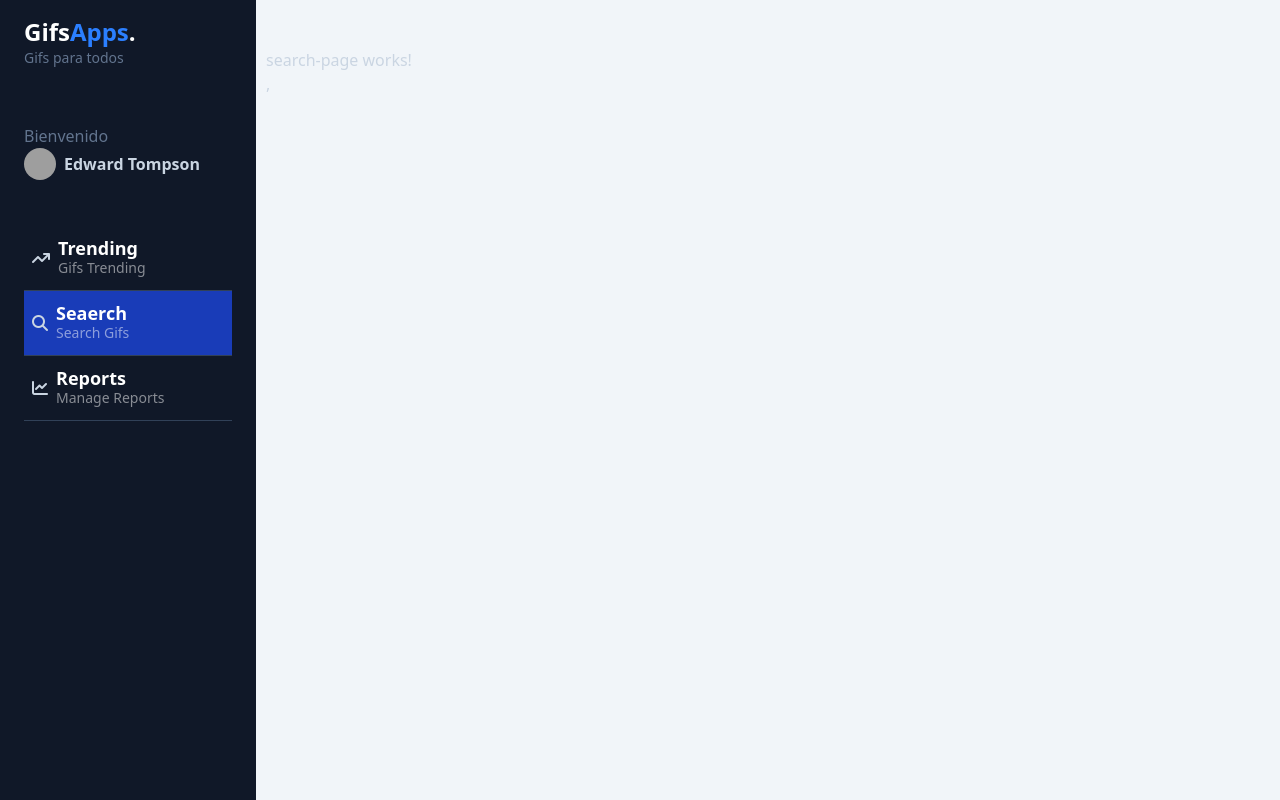
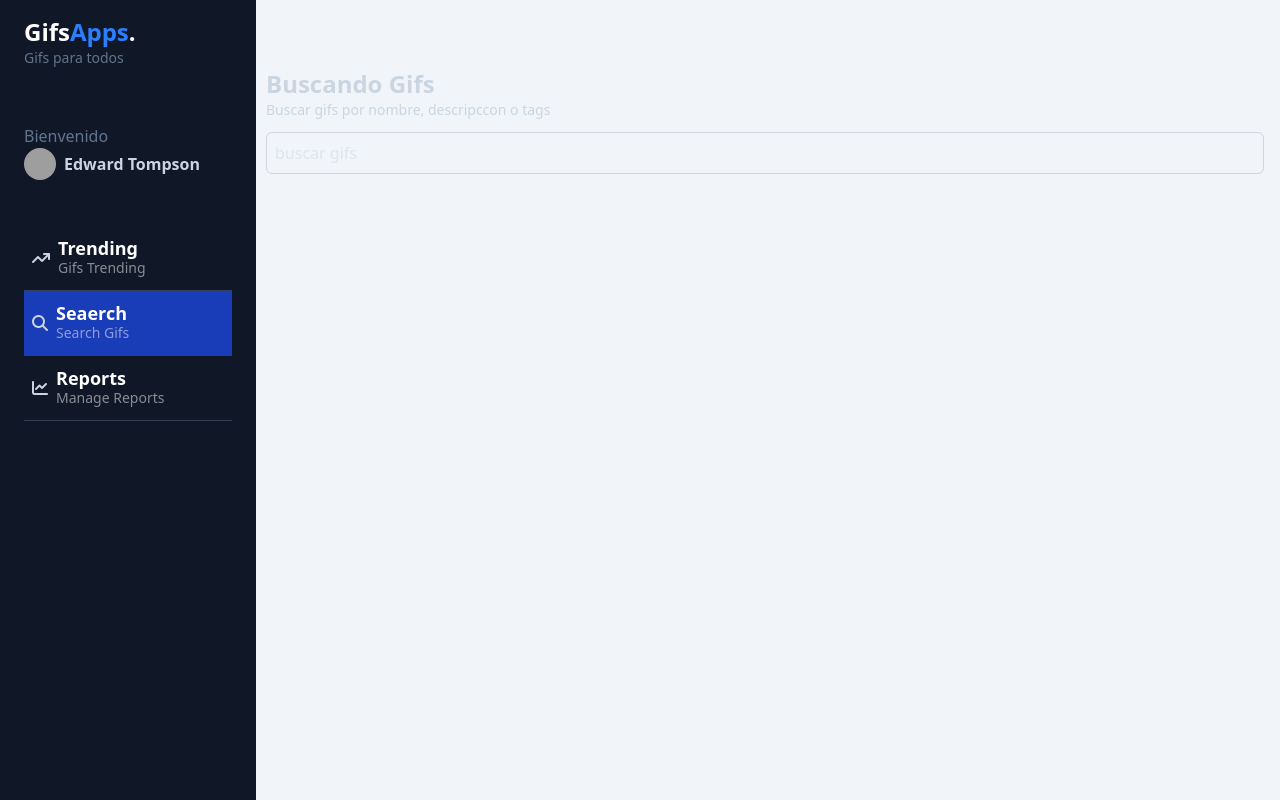
Before and after one commit to MarcoAndresSilva/Gif-App-Angular, an Angular app: page /dashboard/search in a window 1280 px wide. Built offline with nearby package versions, Linux system fonts and the light colour scheme; grey boxes are pictures that could not be loaded.

Commit message:
feat: create design of search page

```diff
--- a/src/app/gifs/pages/search-page/search-page.component.html
+++ b/src/app/gifs/pages/search-page/search-page.component.html
@@ -1 +1,14 @@
-<p>search-page works!</p>,
+<h2 class="text-2xl font-bold mt-5 ">Buscando Gifs</h2>
+<h3 class="text-sm texwt-gray-500">Buscar gifs por nombre, descripccon o tags</h3>
+
+<section class="flex flex-col gap-4">
+    <input type="text"
+    placeholder="buscar gifs"
+    class="mt-3 border border-gray-300 rounded-md p-2"
+    (keyup.enter)="onSearch(txtSearch.value)"
+    #txtSearch>
+</section>
+
+<section class="py-5">
+    <gif-list [gifs]="[]"/>
+</section>
--- a/src/app/gifs/pages/search-page/search-page.component.ts
+++ b/src/app/gifs/pages/search-page/search-page.component.ts
@@ -1,9 +1,13 @@
-import { ChangeDetectionStrategy, Component } from '@angular/core';
+import {  Component } from '@angular/core';
+import { GifListComponent } from '../../components/gif-list/gif-list.component';
 
 @Component({
   selector: 'app-search-page',
-  imports: [],
+  imports: [ GifListComponent ],
   templateUrl: './search-page.component.html',
-  changeDetection: ChangeDetectionStrategy.OnPush,
 })
-export default class SearchPageComponent { }
+export default class SearchPageComponent {
+  onSearch(search: string) {
+    console.log(search);
+  }
+}
```
